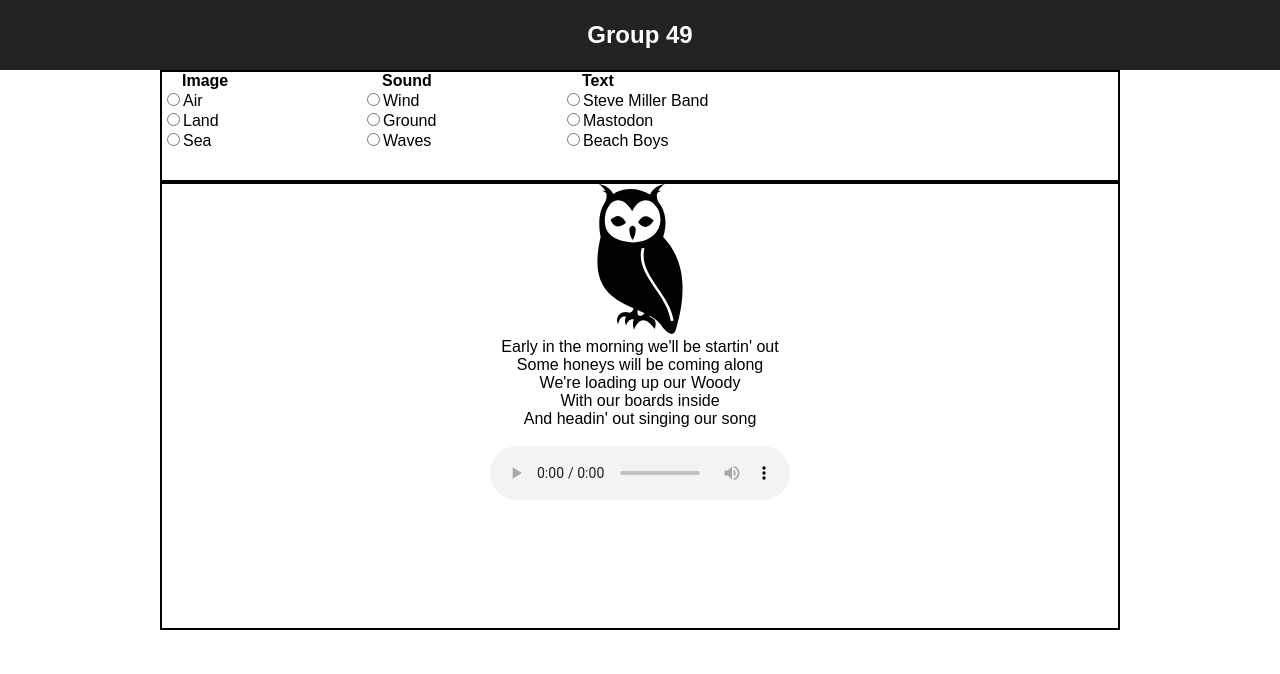
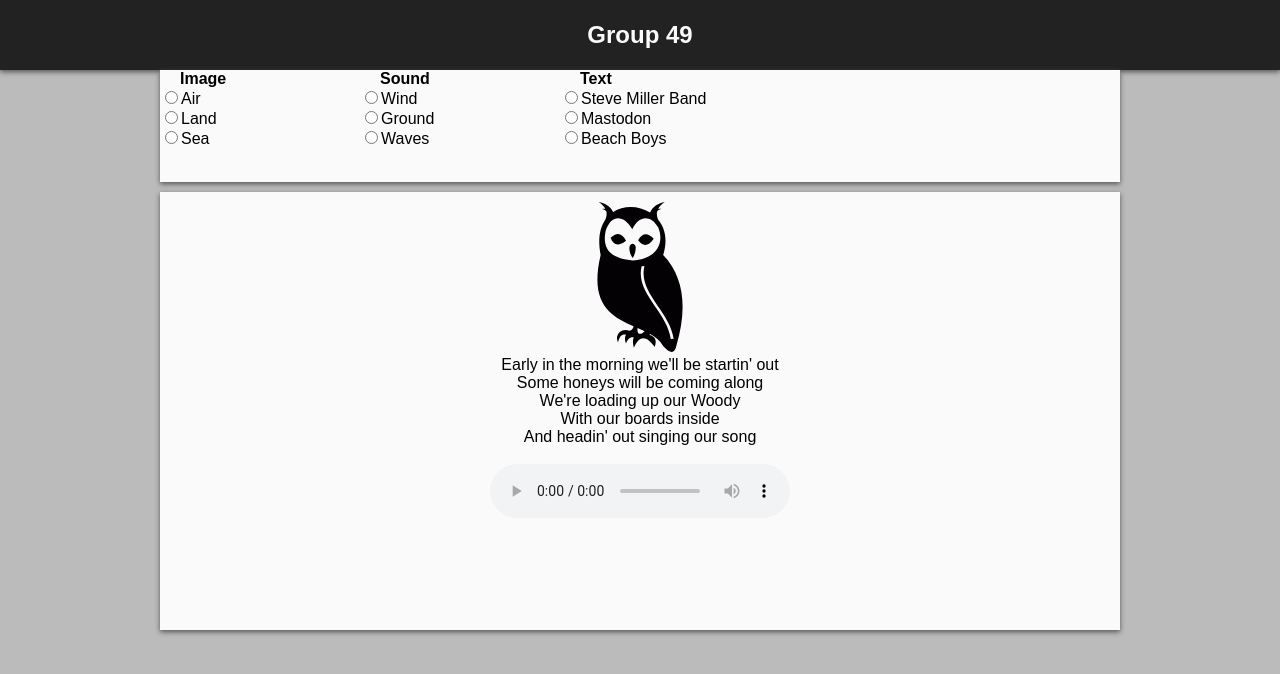
Before and after one commit to IT2810/it2810-webutvikling-h18-prosjekt-2-gruppe--49, a React (Create React App) app in the folder opg2/: page / in a window 1280 px wide. Shown: the top 674 px of the page. Built offline with nearby package versions, Linux system fonts and the light colour scheme.

Commit message:
change general style #6

```diff
--- a/opg2/src/App.css
+++ b/opg2/src/App.css
@@ -1,4 +1,6 @@
 .App {
+  height: 100vh;
+  background-color: #bbb;
   text-align: center;
 }
 
@@ -6,7 +8,8 @@
   background-color: #222;
   height: 60px;
   padding: 5px;
-  color: white;
+  color: #fafafa;
+  box-shadow: 0 2px 5px 0 #555;
 }
 
 .App-body {
@@ -25,14 +28,16 @@
 .App-controller {
   grid-area: a;
   display: flex;
-  border-style: solid;
-  border-width: 2px;
+  background-color: #fafafa;
+  box-shadow: 0 2px 5px 0 #555;
 }
 
 .App-display {
   grid-area: b;
-  border-style: solid;
-  border-width: 2px;
+  margin-top: 10px;
+  padding: 10px;
+  background-color: #fafafa;
+  box-shadow: 0 2px 5px 0 #555;
 }
 
 .App-title {
```
